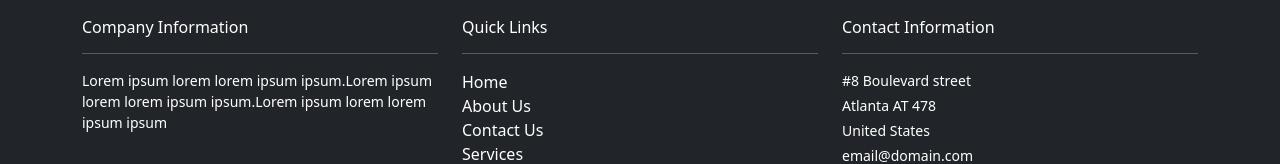
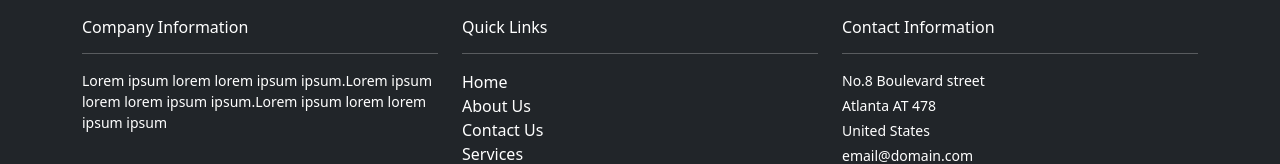
Before and after one commit to Bellagirl-maker/funda, a React (Create React App) app: page /contact in a window 1280 px wide. Shown: the part 694-858 px from the top of the page. Built offline with nearby package versions, Linux system fonts and the light colour scheme.

Commit message:
Update Footer.js

```diff
--- a/src/components/inc/Footer.js
+++ b/src/components/inc/Footer.js
@@ -22,7 +22,7 @@ const Footer = () => {
                 <div className='col-md-4'>
                     <h6>Contact Information</h6>
                     <hr />
-                    <div><p className='text-white mb-1'>#8 Boulevard street</p></div>
+                    <div><p className='text-white mb-1'>No.8 Boulevard street</p></div>
                     <div><p className='text-white mb-1'>Atlanta AT 478</p></div>
                     <div><p className='text-white mb-1'>United States</p></div>
                     <div><p className='text-white mb-1'>email@domain.com</p></div>
```
